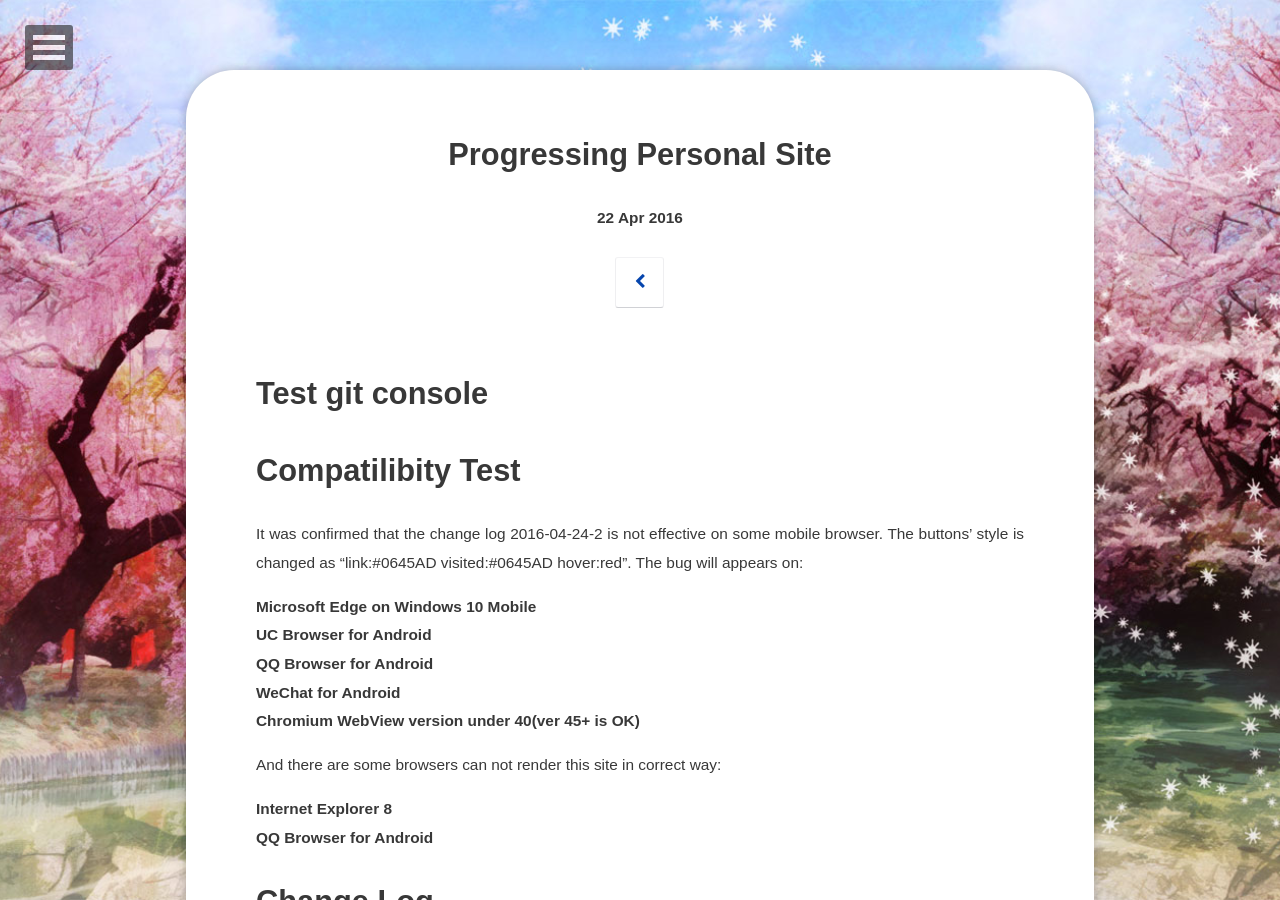
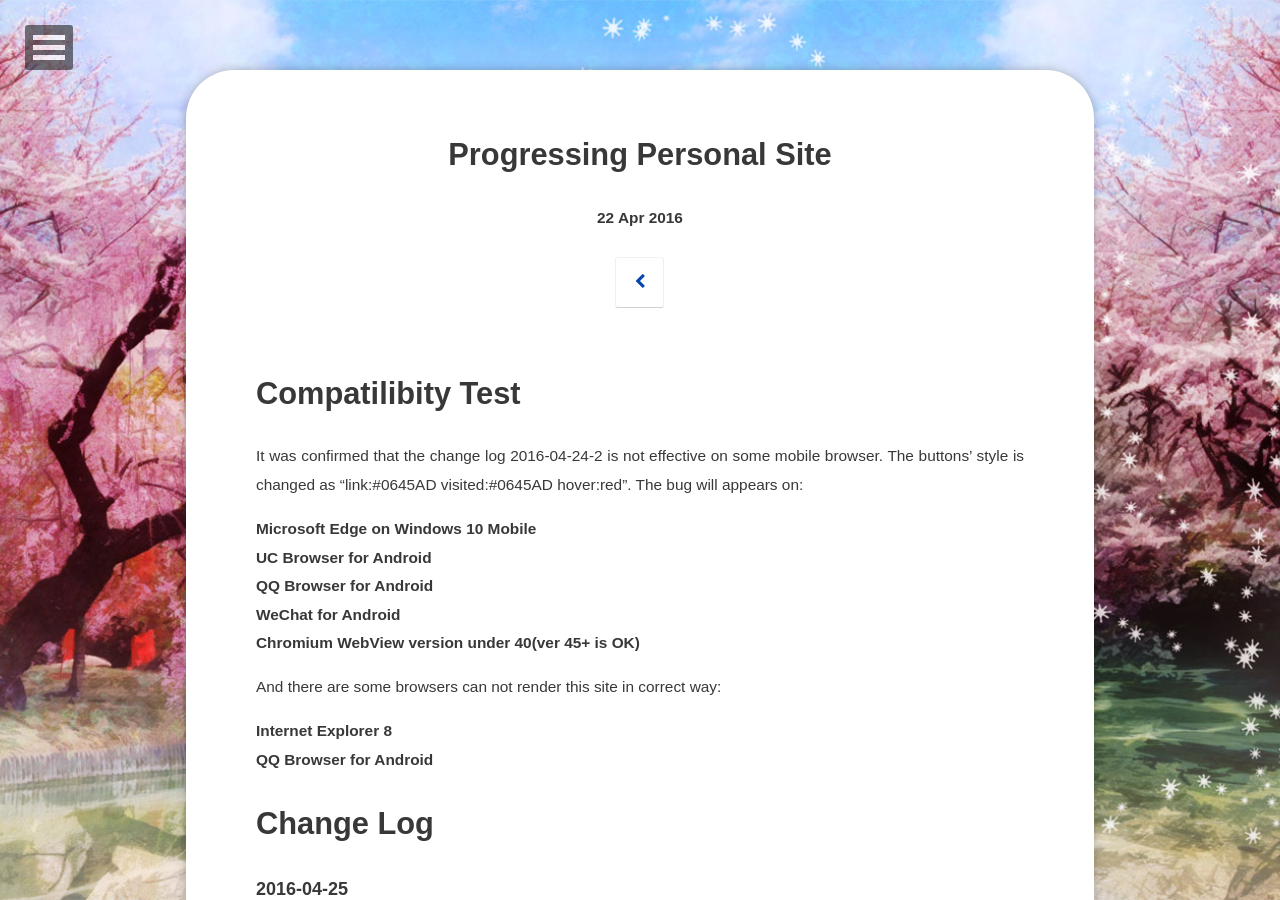
Before and after one commit to Clynie/hanyihong0324.github.io, a Jekyll site: the page built from _posts/2016-04-23-Progressing_Personal_Site.md, in a window 1280 px wide and 900 px high. Built offline with Jekyll 4.4.1, drawn with Linux system fonts in a browser that asks for light colours; some web fonts are replaced.

Commit message:
test end

```diff
--- a/_posts/2016-04-23-Progressing_Personal_Site.md
+++ b/_posts/2016-04-23-Progressing_Personal_Site.md
@@ -5,8 +5,6 @@ date:   2016-04-22
 excerpt: "Record the developing process of this site"
 project: true
 ---
-
-# Test git console
 
 # Compatilibity Test
 
```
